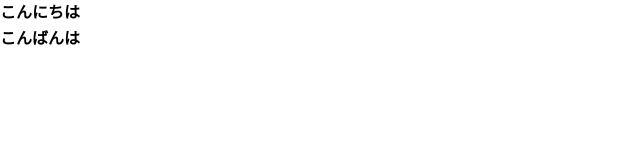
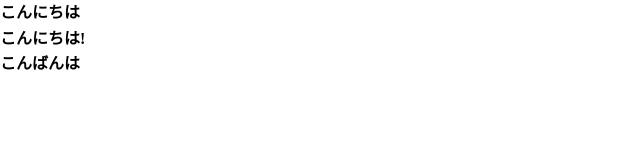
Before and after one commit to nishiumiyuko/first-repository, a plain HTML site: page index.html in a window 1280 px wide. Shown: the whole page, without its empty margins (0-640 px from the left). Drawn offline with nearby package versions, Linux system fonts and the light colour scheme.

Commit message:
Update index.html

```diff
--- a/index.html
+++ b/index.html
@@ -16,6 +16,7 @@
 
 <body>
     <h1>こんにちは</h1>
+    <h1>こんにちは!</h1>
     <h2>こんばんは</h2>
     <!-- <script src="main.js"></script> -->
     <!-- <script src="index.js"></script> -->
```
